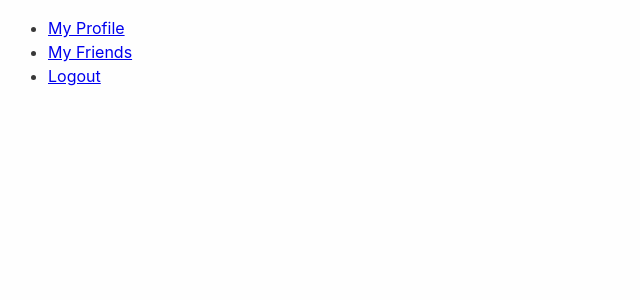
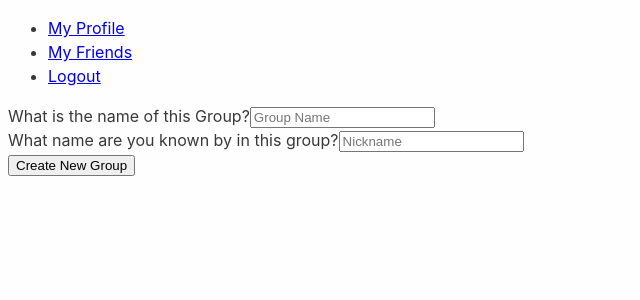
Before and after one commit to jtschams/gift-registry, a React (Vite) app in the folder client/: page /create-group in a window 1280 px wide. Shown: the top 300 px of the page, without its empty margins (0-640 px from the left). Built offline with nearby package versions, Linux system fonts and the light colour scheme; sample sign-in values are in the browser's storage.

Commit message:
added CreateGroup page and mutation. added my-profile to main id if null.

```diff
--- a/client/src/App.jsx
+++ b/client/src/App.jsx
@@ -43,7 +43,7 @@ export default function App() {
     <>
     <ApolloProvider client={client}>
       {location === "login-signup" ? null : <Navbar />}
-      <main id={location}>
+      <main id={location || "my-profile"}>
         <Outlet />
       </main>
     </ApolloProvider>
--- a/client/src/pages/CreateGroup.jsx
+++ b/client/src/pages/CreateGroup.jsx
@@ -1,9 +1,60 @@
-// TODO: /create-group
-// Enter from MyProfile
-// Calls "addFamily" Mutation resolver {Family on submit}
-//// Links to nothing
-//// Contains no components
+import React from 'react';
+import { useState } from 'react';
+import { useMutation } from '@apollo/client';
+
+import { CREATE_GROUP } from '../utils/mutations';
 
 export default function CreateGroup() {
-  return
+  const [ groupFormState, setGroupFormState ] = useState({
+    familyName: '',
+    nickname: ''
+  });
+
+  const [createGroup] = useMutation(CREATE_GROUP);
+
+  const handleCreateGroup = async (event) => {
+    event.preventDefault();
+    const {data} = await createGroup({variables: {...groupFormState}});
+    const familyId = data.addFamily._id;
+    window.location.assign(`/family/${familyId}`);
+  }
+
+  const handleGroupFormChange = (event) => {
+    const { name, value } = event.target;
+
+    setGroupFormState({
+      ...groupFormState,
+      [name]: value
+    })
+  }
+
+  return (
+    <form onSubmit={handleCreateGroup}>
+      <div className="form-group">
+        <label htmlFor="family-name">What is the name of this Group?</label>
+        <input
+          id="family-name"
+          className="family-input"
+          placeholder="Group Name"
+          name="familyName"
+          type="text"
+          value={groupFormState.familyName}
+          onChange={handleGroupFormChange}
+        />
+      </div>
+      <div className="form-group">
+        <label htmlFor="nickname">What name are you known by in this group?</label>
+        <input
+          id="nickname"
+          className="family-input"
+          placeholder="Nickname"
+          name="nickname"
+          type="text"
+          value={groupFormState.nickname}
+          onChange={handleGroupFormChange}
+        />
+      </div>
+      <button type="submit">Create New Group</button>
+    </form>
+  )
 }
--- a/client/src/utils/mutations.js
+++ b/client/src/utils/mutations.js
@@ -55,4 +55,12 @@ export const CLAIM_ANSWER = gql`
   }
 `
 
+export const CREATE_GROUP = gql`
+  mutation CreateGroup($familyName: String!, $nickname: String) {
+    addFamily(familyName: $familyName, nickname: $nickname) {
+      _id
+    }
+  }
+`
+
 // TODO: Client side mutations
```
